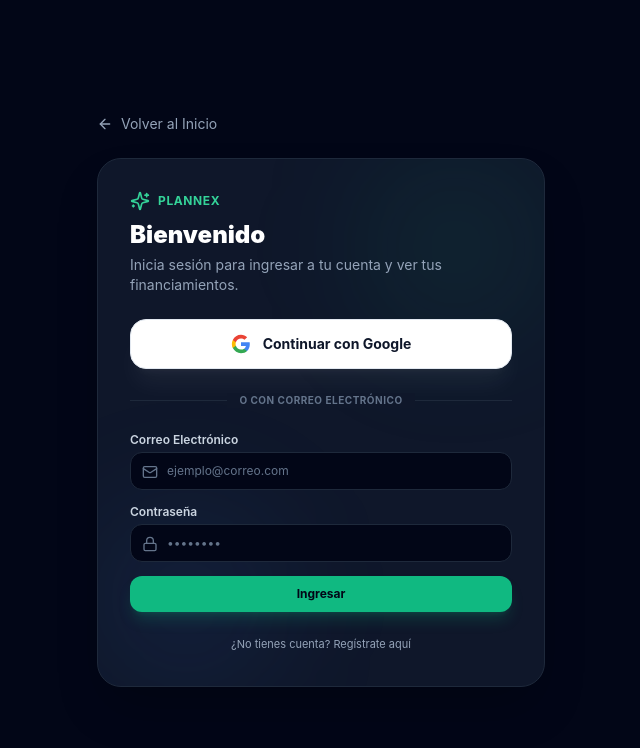
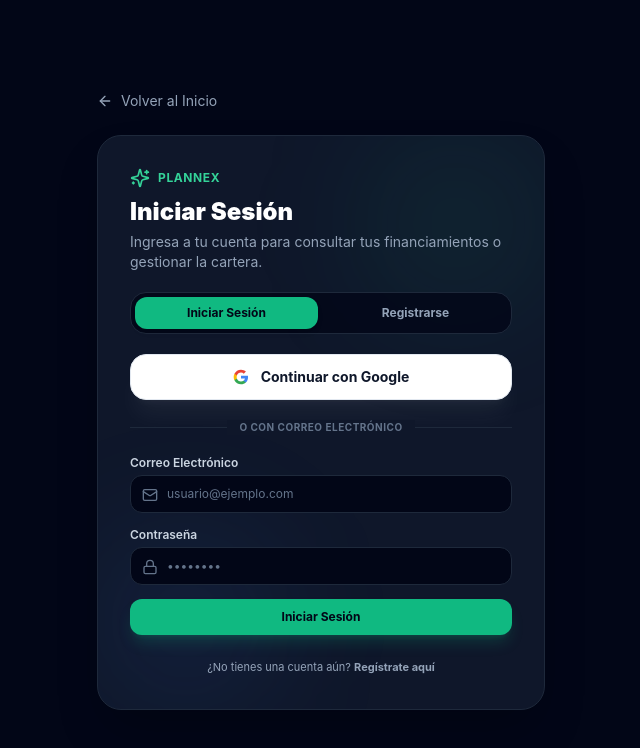
Before and after one commit to BETACRD01/plannex, a Next.js app in the folder apps/web/: page /auth/login in a window 1280 px wide. Shown: the top 748 px of the page, without its empty margins (319-959 px from the left). Built offline with nearby package versions, Linux system fonts and the light colour scheme; no server answers.

Commit message:
feat(auth): add clear Iniciar Sesión and Registrarse tabs with full name registration

```diff
--- a/apps/web/app/auth/login/page.tsx
+++ b/apps/web/app/auth/login/page.tsx
@@ -11,19 +11,21 @@ import {
   Sparkles,
   Lock,
   Mail,
+  User,
   CheckCircle2
 } from 'lucide-react';
 
 export default function LoginPage() {
   const router = useRouter();
+  const [mode, setMode] = useState<'login' | 'signup'>('login');
   const [loading, setLoading] = useState(false);
   const [errorMsg, setErrorMsg] = useState<string | null>(null);
   const [successMsg, setSuccessMsg] = useState<string | null>(null);
 
-  // Modo de acceso con correo directo
+  // Campos del formulario
+  const [fullName, setFullName] = useState('');
   const [email, setEmail] = useState('');
   const [password, setPassword] = useState('');
-  const [isSignUp, setIsSignUp] = useState(false);
 
   const supabase = createClient();
 
@@ -55,33 +57,40 @@ export default function LoginPage() {
     }
   };
 
-  const handleEmailAuth = async (e: React.FormEvent) => {
+  const handleAuth = async (e: React.FormEvent) => {
     e.preventDefault();
     setLoading(true);
     setErrorMsg(null);
     setSuccessMsg(null);
 
     try {
-      if (isSignUp) {
+      if (mode === 'signup') {
         const { data, error } = await supabase.auth.signUp({
           email: email.trim().toLowerCase(),
           password,
+          options: {
+            data: {
+              full_name: fullName.trim() || undefined,
+            },
+          },
         });
 
         if (error) {
           setErrorMsg(error.message);
         } else if (data.session) {
-          setSuccessMsg('¡Sesión iniciada con éxito!');
+          setSuccessMsg('¡Cuenta registrada exitosamente!');
           router.push('/');
           router.refresh();
         } else {
+          // Intentar iniciar sesión de inmediato con la confirmación automática
           const { error: loginErr } = await supabase.auth.signInWithPassword({
             email: email.trim().toLowerCase(),
             password,
           });
+
           if (loginErr) {
-            setErrorMsg('Cuenta registrada. Por favor ingresa tu contraseña para entrar.');
-            setIsSignUp(false);
+            setSuccessMsg('Registro recibido. Ya puedes iniciar sesión con tu contraseña.');
+            setMode('login');
           } else {
             router.push('/');
             router.refresh();
@@ -95,12 +104,12 @@ export default function LoginPage() {
 
         if (error) {
           if (error.message.includes('Invalid login credentials')) {
-            setErrorMsg('Credenciales incorrectas o usuario no registrado.');
+            setErrorMsg('Correo o contraseña incorrectos. Si no tienes cuenta, haz clic en la pestaña "Registrarse".');
           } else {
             setErrorMsg(error.message);
           }
         } else {
-          setSuccessMsg('Acceso concedido. Entrando...');
+          setSuccessMsg('Sesión iniciada con éxito. Redirigiendo...');
           router.push('/');
           router.refresh();
         }
@@ -135,11 +144,47 @@ export default function LoginPage() {
             </div>
 
             <h2 className="text-2xl font-black text-white">
-              Bienvenido
+              {mode === 'login' ? 'Iniciar Sesión' : 'Crear Cuenta'}
             </h2>
             <p className="text-xs sm:text-sm text-slate-400 mt-1 leading-relaxed">
-              Inicia sesión para ingresar a tu cuenta y ver tus financiamientos.
+              {mode === 'login'
+                ? 'Ingresa a tu cuenta para consultar tus financiamientos o gestionar la cartera.'
+                : 'Regístrate para acceder al sistema y llevar el control de tus créditos.'}
             </p>
+
+            {/* Pestañas para cambiar entre Iniciar Sesión y Registro */}
+            <div className="grid grid-cols-2 gap-1.5 p-1 bg-slate-950/80 border border-slate-800 rounded-2xl mt-5">
+              <button
+                type="button"
+                onClick={() => {
+                  setMode('login');
+                  setErrorMsg(null);
+                  setSuccessMsg(null);
+                }}
+                className={`py-2 text-xs font-bold rounded-xl transition cursor-pointer ${
+                  mode === 'login'
+                    ? 'bg-emerald-500 text-slate-950 shadow-md'
+                    : 'text-slate-400 hover:text-white'
+                }`}
+              >
+                Iniciar Sesión
+              </button>
+              <button
+                type="button"
+                onClick={() => {
+                  setMode('signup');
+                  setErrorMsg(null);
+                  setSuccessMsg(null);
+                }}
+                className={`py-2 text-xs font-bold rounded-xl transition cursor-pointer ${
+                  mode === 'signup'
+                    ? 'bg-emerald-500 text-slate-950 shadow-md'
+                    : 'text-slate-400 hover:text-white'
+                }`}
+              >
+                Registrarse
+              </button>
+            </div>
 
             {errorMsg && (
               <div className="mt-4 p-3.5 rounded-2xl bg-rose-950/40 border border-rose-800 text-rose-300 text-xs flex items-start gap-2.5">
@@ -159,17 +204,17 @@ export default function LoginPage() {
             )}
 
             {/* Botón principal: Continuar con Google */}
-            <div className="mt-6">
+            <div className="mt-5">
               <button
                 type="button"
                 onClick={handleGoogleSignIn}
                 disabled={loading}
-                className="w-full bg-white hover:bg-slate-100 disabled:opacity-60 text-slate-900 font-bold py-3.5 px-4 rounded-2xl transition shadow-xl shadow-white/5 flex items-center justify-center gap-3 text-sm cursor-pointer border border-slate-200"
+                className="w-full bg-white hover:bg-slate-100 disabled:opacity-60 text-slate-900 font-bold py-3 px-4 rounded-2xl transition shadow-xl shadow-white/5 flex items-center justify-center gap-3 text-xs sm:text-sm cursor-pointer border border-slate-200"
               >
                 {loading ? (
-                  <Loader2 className="w-5 h-5 animate-spin text-slate-700" />
+                  <Loader2 className="w-4 h-4 animate-spin text-slate-700" />
                 ) : (
-                  <svg className="w-5 h-5" viewBox="0 0 24 24">
+                  <svg className="w-4 h-4" viewBox="0 0 24 24">
                     <path
                       fill="#4285F4"
                       d="M22.56 12.25c0-.78-.07-1.53-.2-2.25H12v4.26h5.92c-.26 1.37-1.04 2.53-2.21 3.31v2.77h3.57c2.08-1.92 3.28-4.74 3.28-8.09z"
@@ -193,7 +238,7 @@ export default function LoginPage() {
             </div>
 
             {/* Separador */}
-            <div className="relative my-6">
+            <div className="relative my-5">
               <div className="absolute inset-0 flex items-center">
                 <div className="w-full border-t border-slate-800" />
               </div>
@@ -204,8 +249,27 @@ export default function LoginPage() {
               </div>
             </div>
 
-            {/* Formulario de Correo Directo */}
-            <form onSubmit={handleEmailAuth} className="space-y-3.5">
+            {/* Formulario de Registro o Inicio de Sesión */}
+            <form onSubmit={handleAuth} className="space-y-3.5">
+              {mode === 'signup' && (
+                <div>
+                  <label className="block text-xs font-semibold text-slate-300 mb-1">
+                    Nombre Completo
+                  </label>
+                  <div className="relative">
+                    <User className="w-4 h-4 text-slate-500 absolute left-3 top-3" />
+                    <input
+                      type="text"
+                      value={fullName}
+                      onChange={(e) => setFullName(e.target.value)}
+                      placeholder="Juan Pérez"
+                      required
+                      className="w-full pl-9 pr-3.5 py-2.5 bg-slate-950 border border-slate-800 rounded-xl text-white placeholder-slate-500 text-xs focus:outline-none focus:border-emerald-500 transition"
+                    />
+                  </div>
+                </div>
+              )}
+
               <div>
                 <label className="block text-xs font-semibold text-slate-300 mb-1">
                   Correo Electrónico
@@ -216,7 +280,7 @@ export default function LoginPage() {
                     type="email"
                     value={email}
                     onChange={(e) => setEmail(e.target.value)}
-                    placeholder="ejemplo@correo.com"
+                    placeholder="usuario@ejemplo.com"
                     required
                     className="w-full pl-9 pr-3.5 py-2.5 bg-slate-950 border border-slate-800 rounded-xl text-white placeholder-slate-500 text-xs focus:outline-none focus:border-emerald-500 transition"
                   />
@@ -243,25 +307,36 @@ export default function LoginPage() {
               <button
                 type="submit"
                 disabled={loading}
-                className="w-full mt-1 bg-emerald-500 hover:bg-emerald-600 disabled:opacity-60 text-slate-950 font-bold py-2.5 rounded-xl transition flex items-center justify-center gap-2 text-xs shadow-lg shadow-emerald-500/20"
+                className="w-full mt-2 bg-emerald-500 hover:bg-emerald-600 disabled:opacity-60 text-slate-950 font-bold py-2.5 rounded-xl transition flex items-center justify-center gap-2 text-xs shadow-lg shadow-emerald-500/20 cursor-pointer"
               >
                 {loading && <Loader2 className="w-3.5 h-3.5 animate-spin" />}
-                {isSignUp ? 'Crear Cuenta' : 'Ingresar'}
+                {mode === 'signup' ? 'Crear Cuenta' : 'Iniciar Sesión'}
               </button>
 
               <div className="text-center pt-1">
+                {mode === 'signup' ? (
                   <button
                     type="button"
                     onClick={() => {
-                    setIsSignUp(!isSignUp);
+                      setMode('login');
                       setErrorMsg(null);
                     }}
                     className="text-[11px] text-slate-400 hover:text-emerald-400 transition"
                   >
-                  {isSignUp
-                    ? '¿Ya tienes una cuenta? Inicia sesión aquí'
-                    : '¿No tienes cuenta? Regístrate aquí'}
+                    ¿Ya tienes una cuenta registrada? <strong>Inicia sesión aquí</strong>
                   </button>
+                ) : (
+                  <button
+                    type="button"
+                    onClick={() => {
+                      setMode('signup');
+                      setErrorMsg(null);
+                    }}
+                    className="text-[11px] text-slate-400 hover:text-emerald-400 transition"
+                  >
+                    ¿No tienes una cuenta aún? <strong>Regístrate aquí</strong>
+                  </button>
+                )}
               </div>
             </form>
           </div>
```
Also changed, not shown: 1 other file (tests, documents, lock files or other folders). Lines whose indentation alone changed are shown as unchanged.
